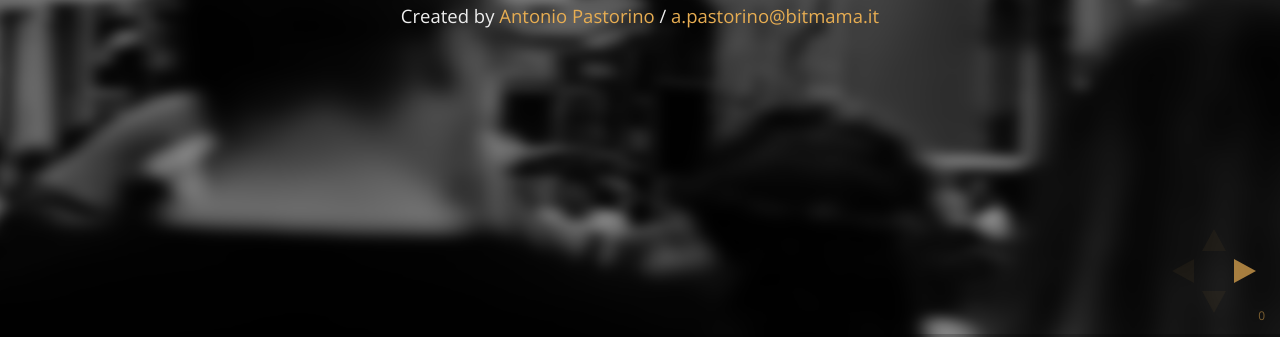
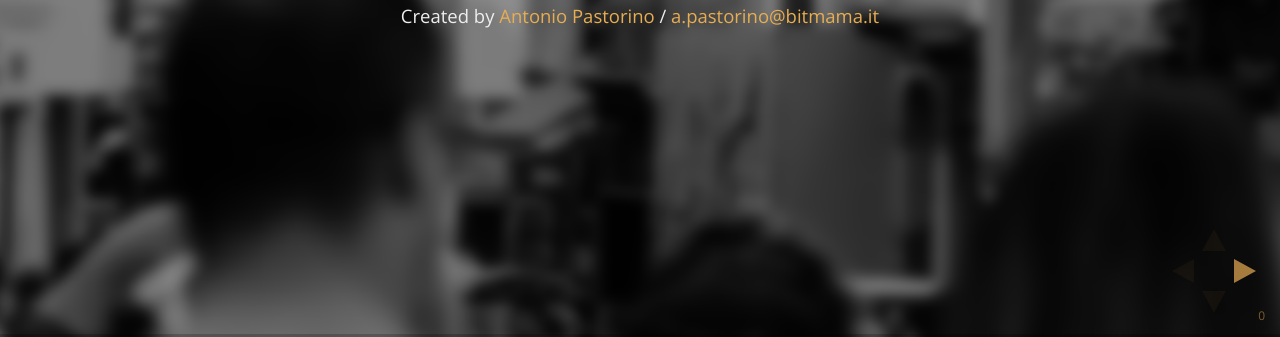
Before and after one commit to andou/wordpress-for-dummies, a website: page index.html in a window 1280 px wide. Shown: the part 463-800 px from the top of the page. Drawn offline with nearby package versions, Linux system fonts and the light colour scheme.

Commit message:
Changed bg resolution

```diff
--- a/index.html
+++ b/index.html
@@ -577,7 +577,7 @@
         history: true,
         center: true,
         parallaxBackgroundImage: 'bgparallax/instanbulBgParallax.png',
-        parallaxBackgroundSize: '2100px 900px',
+        parallaxBackgroundSize: '1920px 1080px',
         transition: 'slide', // none/fade/slide/convex/concave/zoom
 
         // Optional reveal.js plugins
```
